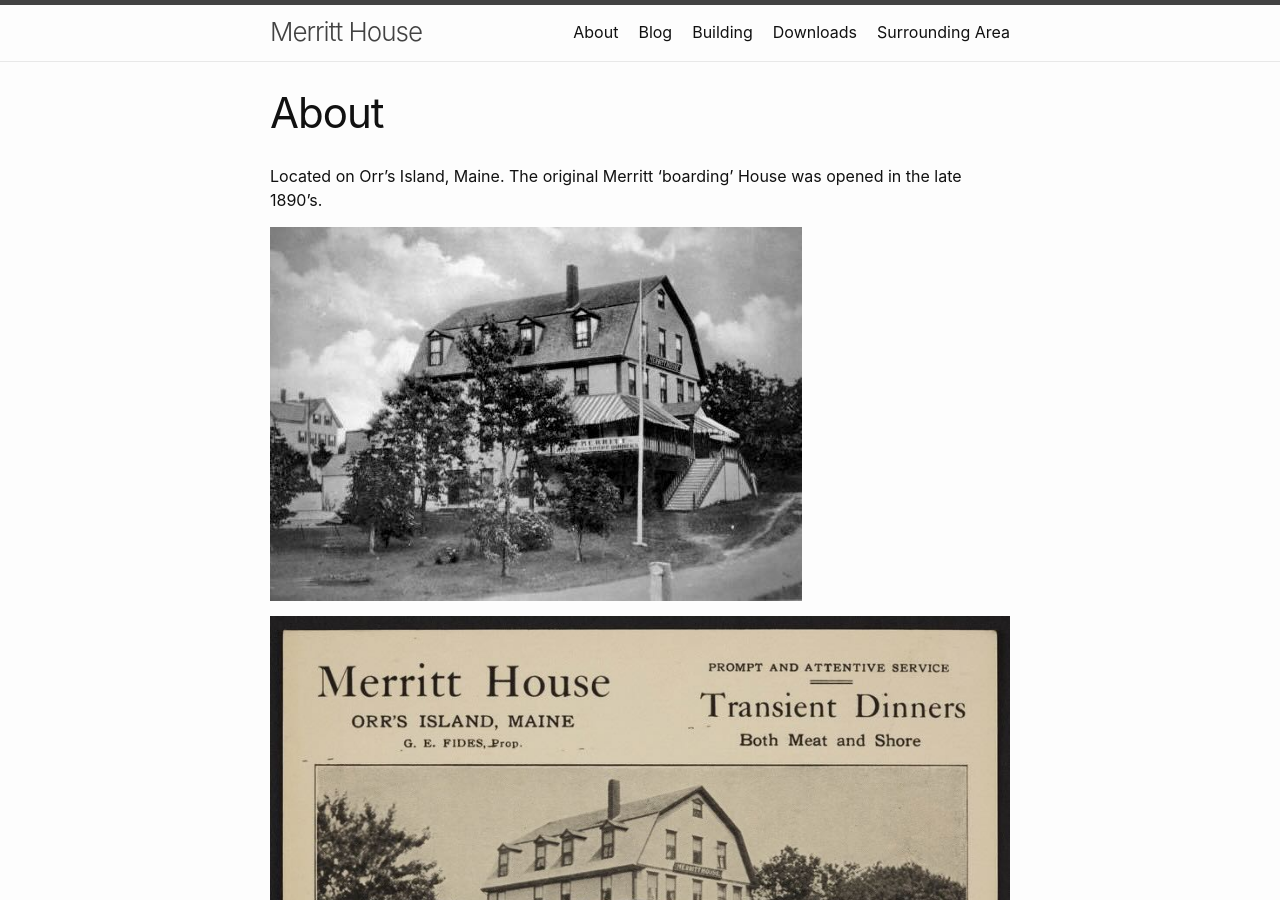
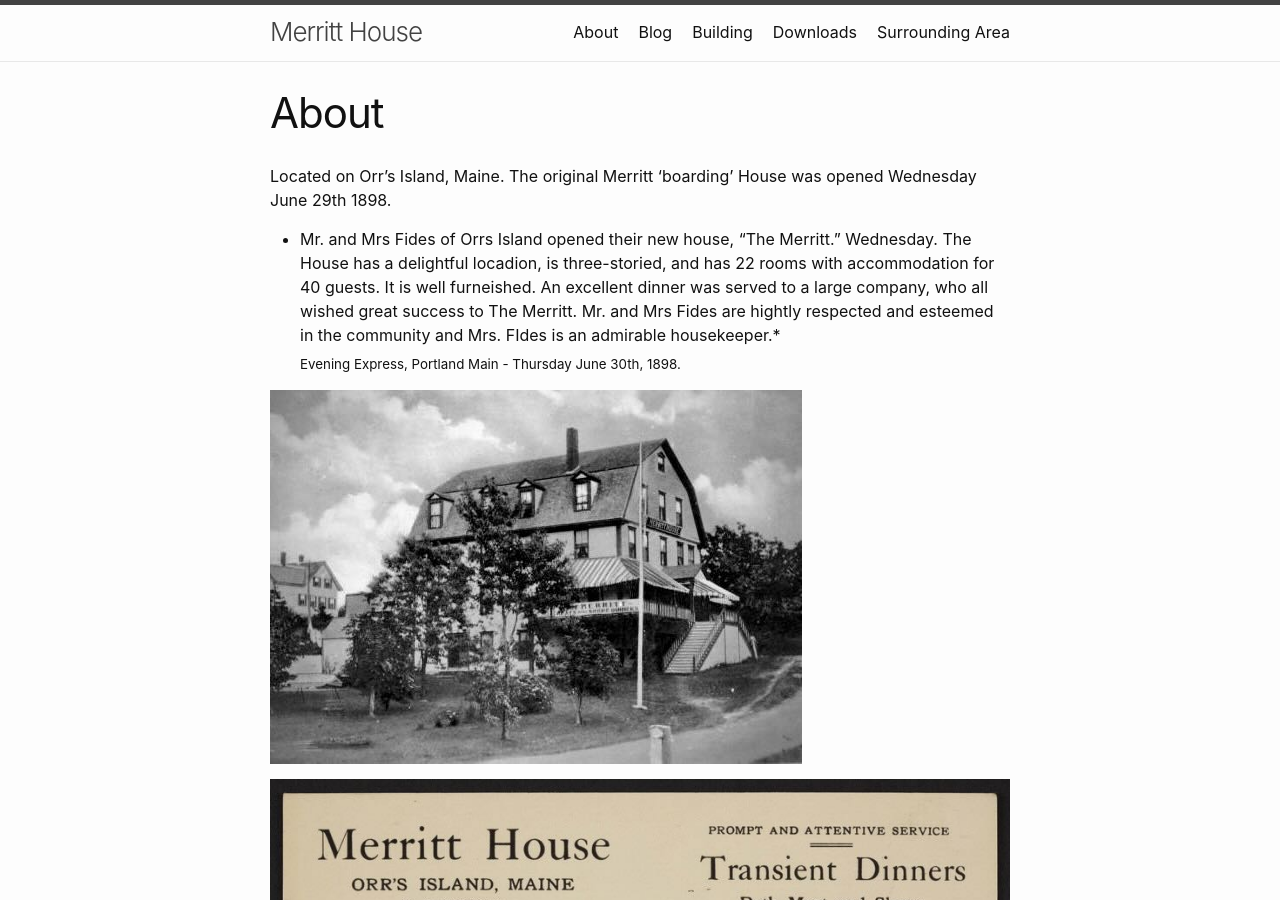
Before and after one commit to rsabec/merritthouse, a Jekyll site: the page built from about.markdown, in a window 1280 px wide and 900 px high. Built offline with Jekyll 4.4.1, drawn with Linux system fonts in a browser that asks for light colours.

Commit message:
about opening
fides quote

```diff
--- a/about.markdown
+++ b/about.markdown
@@ -4,8 +4,11 @@ title: About
 permalink: /about/
 ---
 
-Located on Orr's Island, Maine.  The original Merritt 'boarding' House was opened in the late 1890's.
+Located on Orr's Island, Maine.  The original Merritt 'boarding' House was opened Wednesday June 29th 1898.<br>
 
+* Mr. and Mrs Fides of Orrs Island opened their new house, "The Merritt." Wednesday.  The House has a delightful locadion, is three-storied, and has 22 rooms with accommodation for 40 guests.  It is well furneished. An excellent dinner was served to a large company, who all wished great success to The Merritt.  Mr. and Mrs Fides are hightly respected and esteemed in the community and Mrs. FIdes is an admirable housekeeper.*
+<br>
+<sub>Evening Express, Portland Main - Thursday June 30th, 1898. </sub><br>
 
 ![merritt-house](/images/2.jpeg)
 
```
Also changed, not shown: 1 other file.
